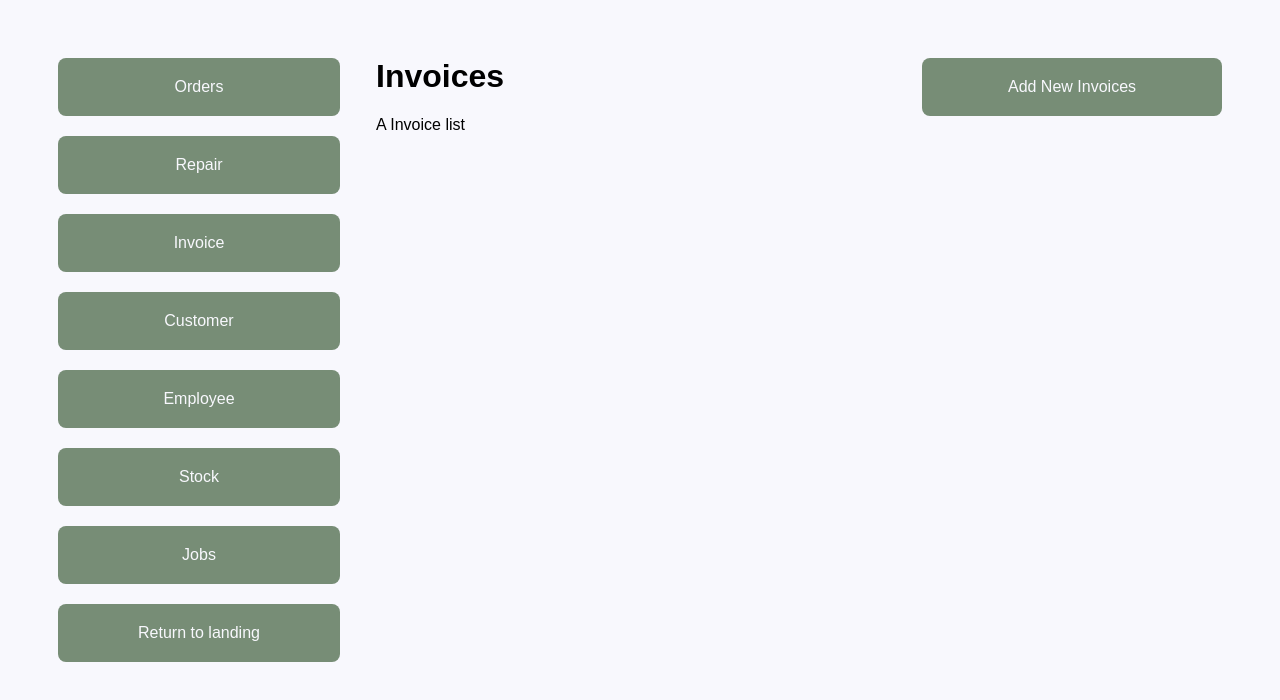
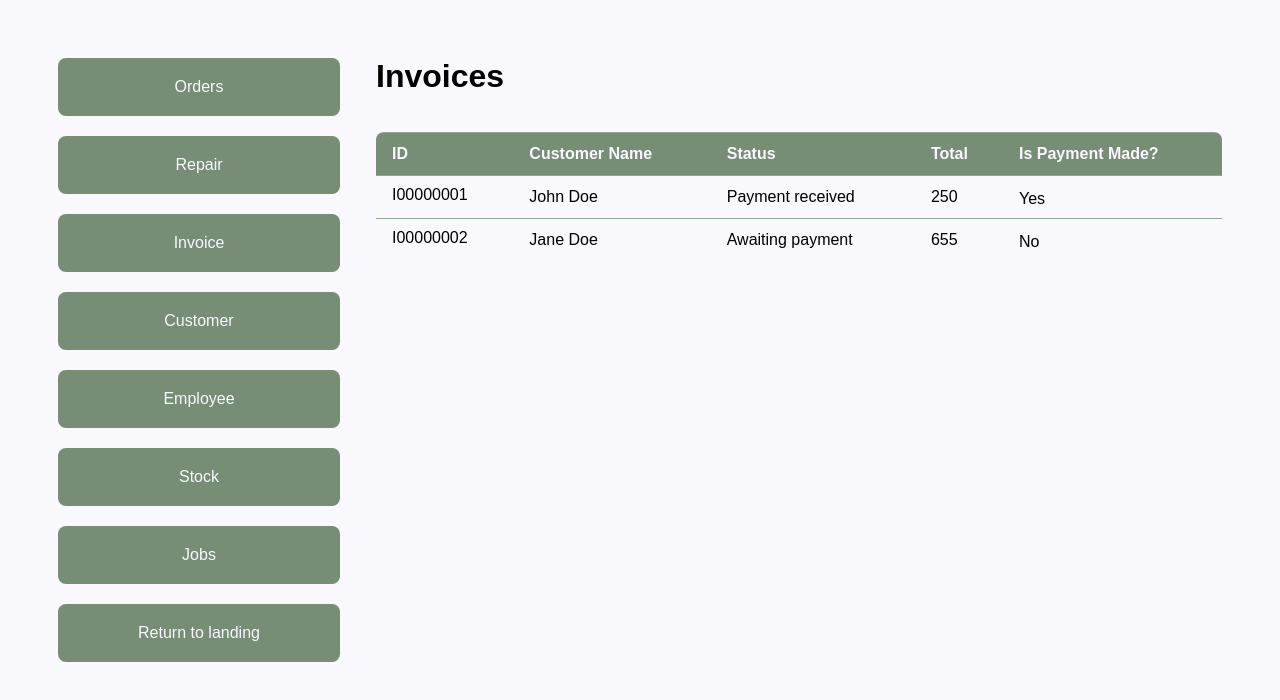
Before and after one commit to FloraDemeter/demeterbootsapp, a React (Create React App) app in the folder demeterbootsapp/: page /invoice in a window 1280 px wide. Shown: the top 700 px of the page. Built offline with nearby package versions, Linux system fonts and the light colour scheme.

Commit message:
finalising invoices designs

```diff
--- a/demeterbootsapp/src/components/layout/content.tsx
+++ b/demeterbootsapp/src/components/layout/content.tsx
@@ -30,11 +30,16 @@ const Content: React.FC<ContentProps> = ({content, data}) => {
         return <Navigate to="/landing" replace/>
     }
 
+    if (viewID === 'new' && (content === "jobs" || content === 'invoice')) {
+        return <Navigate to="/landing" replace/>
+    }
+    console.log(viewParam, content);
+    console.log(!viewParam && (content !== 'jobs' && content !== 'invoice'));
     return (
         <div className="content">
             <div className="content-header">
                 <h1>{titles[content]} {viewID !== "new" ? viewID : ''}</h1>
-                {!viewParam || (content === "jobs" || content === "invoice") ? (
+                {!viewParam && (content !== "jobs" && content !== "invoice") ? (
                     <RedirectButton href="?view=new" variant="primary">Add New {titles[content]}</RedirectButton>
                 ) : null}
             </div>
--- a/demeterbootsapp/src/components/layout/contentForms.tsx
+++ b/demeterbootsapp/src/components/layout/contentForms.tsx
@@ -16,7 +16,7 @@ const ContentForm: React.FC<FormProps> = ({ content }) => {
     switch (content) {
         case "order": return <OrderForm data={[]}/>;
         case "repair": return <RepairForm data={[]} />;
-        case "invoice": return <InvoiceForm data={[]} />;
+        case "invoice": return <InvoiceForm />;
         case "customer": return <CustomerForm />;
         case "employee": return <EmployeeForm />;
         case "stock": return <StockForm data={[]} />;
--- a/demeterbootsapp/src/features/invoices/invoiceForm.tsx
+++ b/demeterbootsapp/src/features/invoices/invoiceForm.tsx
@@ -1,14 +1,62 @@
 
-import React from 'react';
+import React, { useEffect, useState} from 'react';
+import TextField from '../../components/elements/textfield';
+import { InvoiceLineTable} from '../../components/elements/table';
+import Checkbox from '../../components/elements/checkbox';
+import { Button } from '../../components/elements/button';
 
-interface FormInterface {
-    data: any[];
-}
+const InvoiceForm: React.FC = () => {
 
-const InvoiceForm: React.FC<FormInterface> = ({data}) => {
+    const defaultInvoiceInfo = {
+        CustomerName: "",
+        Status: "",
+        Payment: "",
+        Total: 0,
+        InvoiceDate: Date.now(),
+        PaymentDate: "",
+        IsPaid: true
+    };
+
+    const dummyInvoiceData = {
+        CustomerName: "John Doe",
+        Status: "In Process",
+        Payment: "Card",
+        Total: 5412,
+        InvoiceDate: Date.now(),
+        PaymentDate: "",
+        IsPaid: true
+    };
+
+    const defaultLineInfo: any[] = [];
+    const dummyLineData = [
+        { 'Task ID': "O00000006", Price: 205 },
+        { 'Task ID': "R00000005", Price: 136 }
+    ];
+    const [lineInfo, setLineInfo] = useState(defaultLineInfo);
+    const [invoiceInfo, setInvoiceInfo] = useState(defaultInvoiceInfo);
+
+    useEffect(() => {
+        setLineInfo(dummyLineData);
+        setInvoiceInfo(dummyInvoiceData);
+    });
+
     return (
         <div className='invoice-form'>
-
+            <form>
+                <div className="column-left">
+                    <TextField label="Customer Name" value={invoiceInfo.CustomerName} />
+                    <TextField label="Status" value={invoiceInfo.Status} />
+                    <TextField label="Payment Type" value={invoiceInfo.Payment} />
+                    <TextField label="Total" value={invoiceInfo.Total} />
+                </div>
+                <div className="column-right">
+                    <TextField type="date" label="Invoice Date" value={invoiceInfo.InvoiceDate} />
+                    <TextField type="date" label="Payment Date" value={invoiceInfo.PaymentDate} />
+                    <Checkbox label="Is invoice paid?" checked={invoiceInfo.IsPaid} />
+                    <Button type="submit" variant="primary">Update</Button>
+                </div>
+            </form>
+            <InvoiceLineTable data={lineInfo} />
         </div>
     );
 };
--- a/demeterbootsapp/src/features/invoices/invoiceList.tsx
+++ b/demeterbootsapp/src/features/invoices/invoiceList.tsx
@@ -1,12 +1,31 @@
-import React from 'react';
+import React, { useState, useEffect } from 'react';
+import { InvoiceTable } from '../../components/elements/table';
 
 const InvoiceList: React.FC = () => {
-    return (
-        <div>
-            A Invoice list
-        </div>
-    )
+   const dummyInvoiceData = [
+           { ID: 'I00000001', 'Customer Name': 'John Doe', Status: 'Payment received', Total: '250' , 'Is Payment Made?': 'Yes'},
+           { ID: 'I00000002', 'Customer Name': 'Jane Doe', Status: 'Awaiting payment', Total: '655' , 'Is Payment Made?': 'No'}
+         ];
 
+       const [invoices, setInvoices] = useState(dummyInvoiceData);
+
+       const fetchInvoices = async () => {
+           try {
+               setInvoices(dummyInvoiceData);
+           } catch (error) {
+               console.error("Error fetching invoices:", error);
+           }
+       };
+
+       useEffect(() => {
+           fetchInvoices();
+       }, []);
+
+       return (
+           <div className="invoice-list">
+               <InvoiceTable data={invoices}/>
+           </div>
+       )
 }
 
 export default InvoiceList;
```
